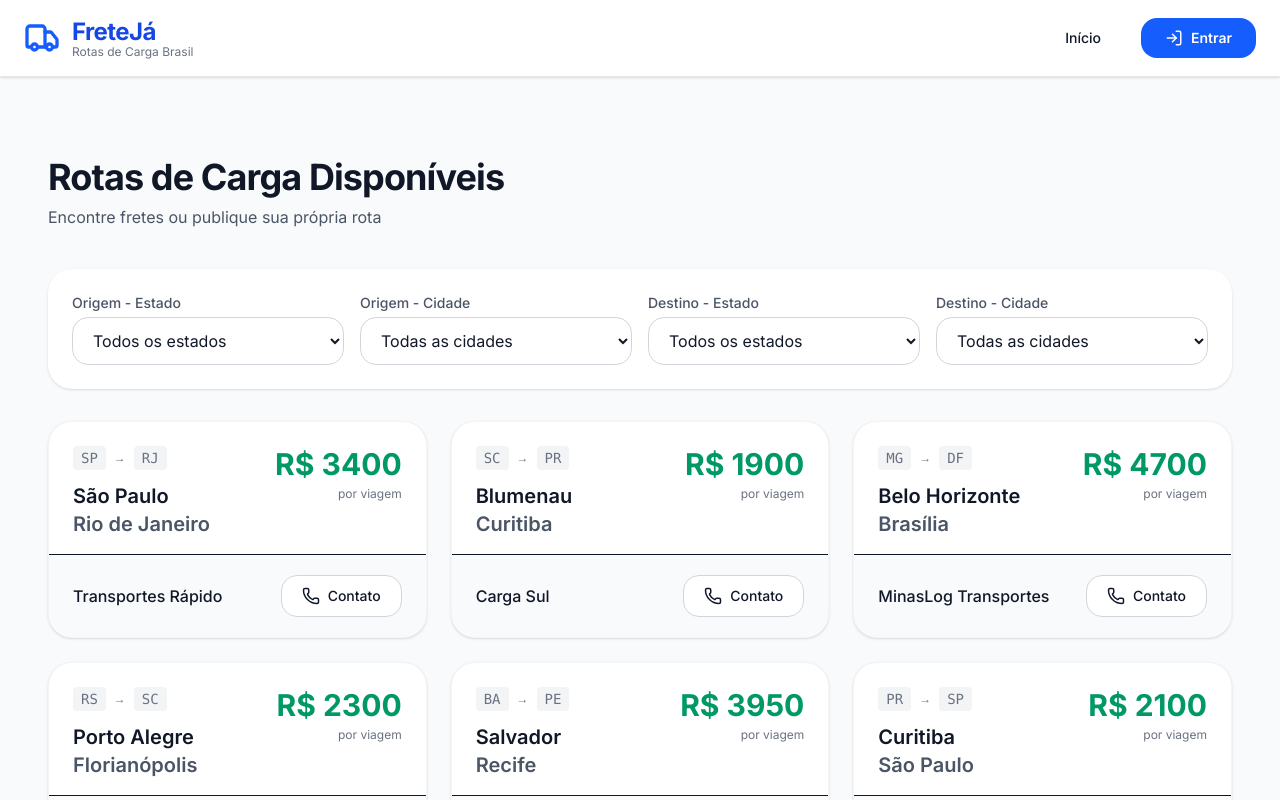
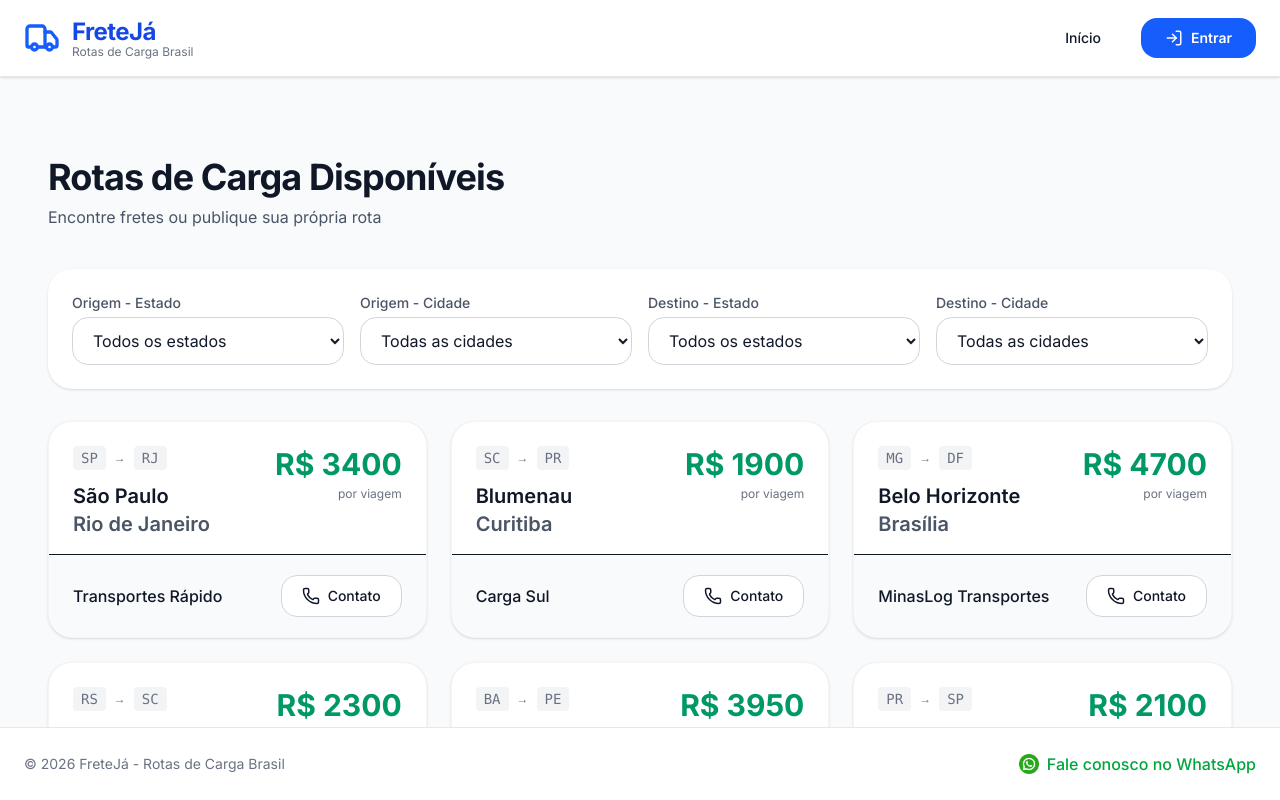
Before and after one commit to tech-force-br/frete-ja, a Next.js app: page / in a window 1280 px wide. Shown: the top 800 px of the page. Built offline with nearby package versions, Linux system fonts and the light colour scheme.

Commit message:
Add sticky footer

```diff
--- a/components/ClientLayout.tsx
+++ b/components/ClientLayout.tsx
@@ -5,8 +5,6 @@ import { useRouter } from "next/navigation";
 import Header from "@/components/Header";
 import Footer from "@/components/Footer";
 import LoginModal from "@/components/LoginModal";
-
-type AppPage = "/" | "/minhas-rotas";
 
 export default function ClientLayout({
   children,
@@ -16,10 +14,8 @@ export default function ClientLayout({
 
   const router = useRouter();
 
-  const [currentPage, setCurrentPage] = useState<AppPage>("/");
   const [isLoggedIn, setIsLoggedIn] = useState(false);
   const [showLoginModal, setShowLoginModal] = useState(false);
-  const [companyName, setCompanyName] = useState("");
 
   function handleLogin() {
     setShowLoginModal(true);
@@ -27,12 +23,10 @@ export default function ClientLayout({
 
   function handleLogout() {
     setIsLoggedIn(false);
-    setCurrentPage("/");
     router.push("/");
   }
 
   function handleLoginSuccess(company: string) {
-    setCompanyName(company);
     setIsLoggedIn(true);
     setShowLoginModal(false);
 
--- a/components/Footer.tsx
+++ b/components/Footer.tsx
@@ -1,14 +1,14 @@
 "use client";
 
 export default function Footer() {
-
   return (
-        <footer className="bg-white border-t border-gray-200 mt-auto">
-            <div className="max-w-7xl mx-auto px-6 py-8">
+    <footer className="fixed bottom-0 left-0 w-full bg-white border-t border-gray-200 z-40">
+      <div className="max-w-7xl mx-auto px-6 py-6">
         <div className="flex flex-col md:flex-row items-center justify-between gap-4">
           <div className="text-gray-500 text-sm">
             © {new Date().getFullYear()} FreteJá - Rotas de Carga Brasil
           </div>
+
           <a
             href="https://chat.whatsapp.com/GTNBnkD74NPLrXh8snQ7bm"
             target="_blank"
--- a/components/RouteFilters.tsx
+++ b/components/RouteFilters.tsx
@@ -34,7 +34,7 @@ export default function RouteFilters({
         <select
           value={originState}
           onChange={(e) => setOriginState(e.target.value)}
-          className="w-full border border-gray-300 rounded-2xl px-4 py-3 focus:outline-none focus:border-blue-500 bg-white"
+          className="w-full border border-gray-300 rounded-2xl px-4 py-3 focus:outline-none focus:border-blue-500 bg-white cursor-pointer"
         >
           <option value="">Todos os estados</option>
           {states.map((state) => (
@@ -53,7 +53,7 @@ export default function RouteFilters({
         <select
           value={originCity}
           onChange={(e) => setOriginCity(e.target.value)}
-          className="w-full border border-gray-300 rounded-2xl px-4 py-3 focus:outline-none focus:border-blue-500 bg-white"
+          className="w-full border border-gray-300 rounded-2xl px-4 py-3 focus:outline-none focus:border-blue-500 bg-white cursor-pointer"
         >
           <option value="">Todas as cidades</option>
           {originState &&
@@ -77,7 +77,7 @@ export default function RouteFilters({
         <select
           value={destState}
           onChange={(e) => setDestState(e.target.value)}
-          className="w-full border border-gray-300 rounded-2xl px-4 py-3 focus:outline-none focus:border-blue-500 bg-white"
+          className="w-full border border-gray-300 rounded-2xl px-4 py-3 focus:outline-none focus:border-blue-500 bg-white cursor-pointer"
         >
           <option value="">Todos os estados</option>
           {states.map((state) => (
@@ -96,7 +96,7 @@ export default function RouteFilters({
         <select
           value={destCity}
           onChange={(e) => setDestCity(e.target.value)}
-          className="w-full border border-gray-300 rounded-2xl px-4 py-3 focus:outline-none focus:border-blue-500 bg-white"
+          className="w-full border border-gray-300 rounded-2xl px-4 py-3 focus:outline-none focus:border-blue-500 bg-white cursor-pointer"
         >
           <option value="">Todas as cidades</option>
           {destState &&
```
Lines whose indentation alone changed are shown as unchanged.
